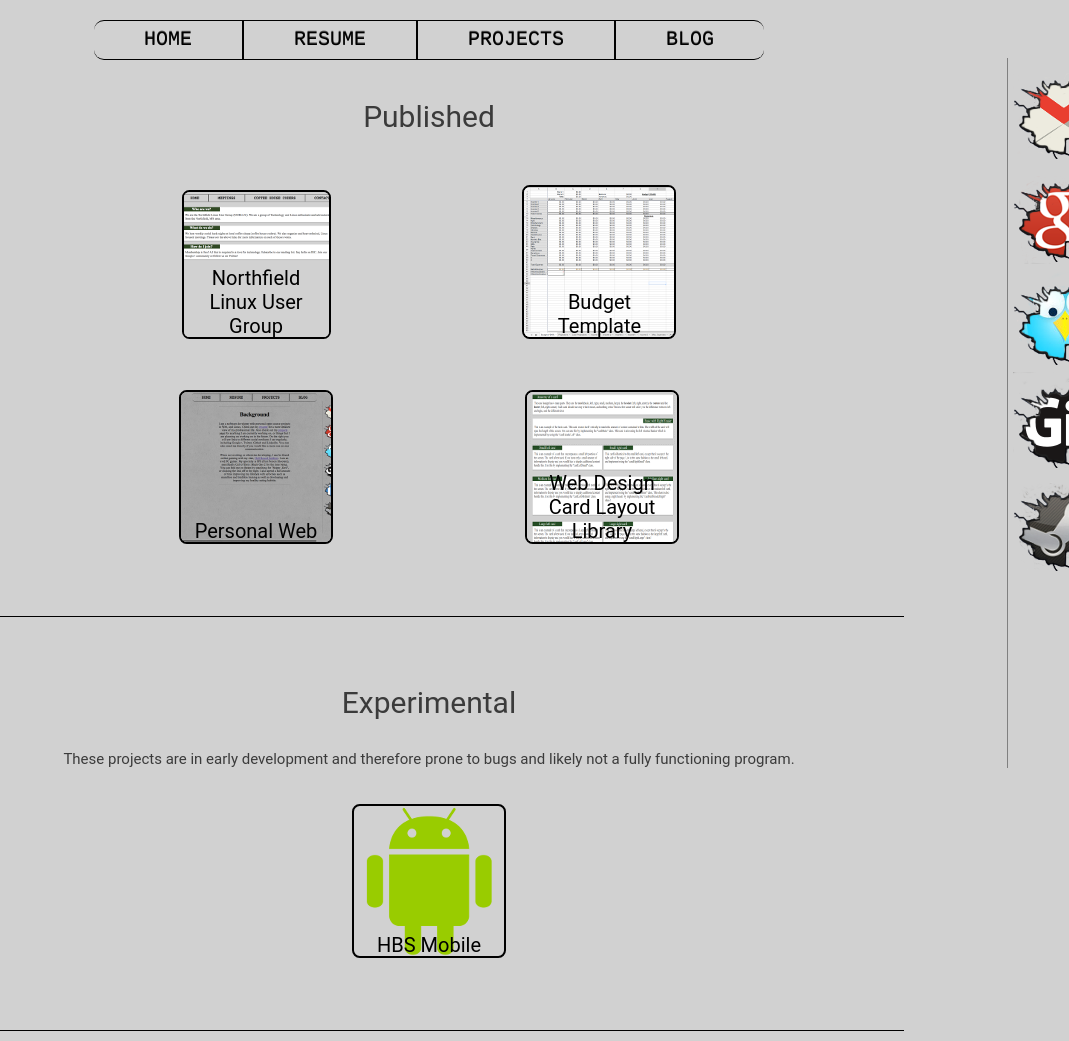
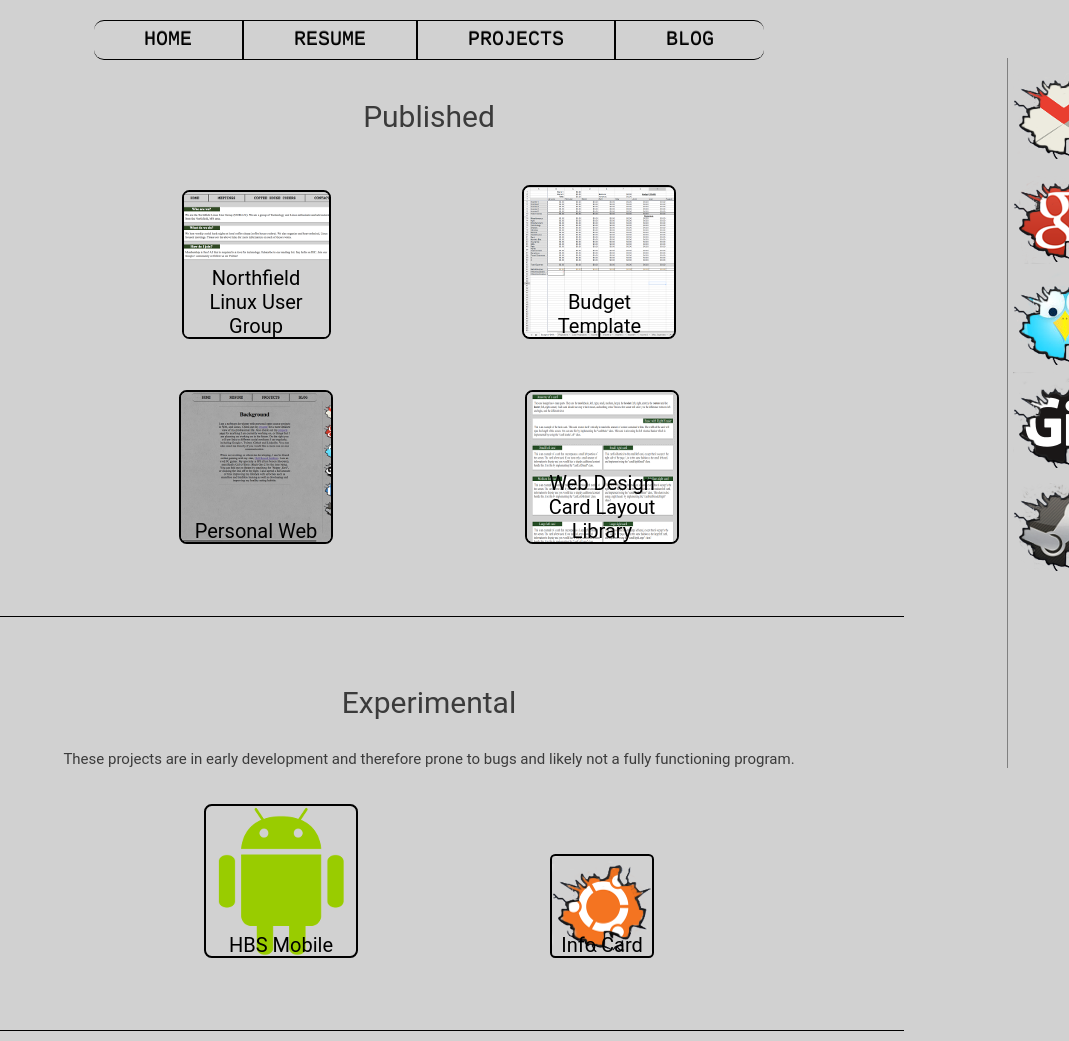
Before and after one commit to mathomastech/mathomastech.github.io, a Jekyll site: the page built from projects/index.html, in a window 1280 px wide. Shown: the whole page, without its empty margins (211-1280 px from the left). Built offline with Jekyll 4.4.1, drawn with Linux system fonts in a browser that asks for light colours.

Commit message:
Added infoCard experimental project.

```diff
--- a/projects/index.html
+++ b/projects/index.html
@@ -31,10 +31,15 @@ layout: default
 <p class="projectCategoryDescription"> These projects are in early development and therefore prone to bugs and likely not a fully functioning program.</p>
 <div class=projectLanding>
 	<ul class="projectList">
-	 <li>
+	    <li>
             <a class="projectPage" href="https://github.com/mathomastech/HBS_Mobile" target="_blank">
             <span class="imageText">HBS Mobile</span>
             <img class="projectThumb" src="/icons/Android-logo.png" alt="Hellbound Soldiers Mobile Application" title="HBS_Mobile"/></a>
         </li>
+        <li>
+            <a class="projectPage" href="https://github.com/mathomastech/infoCard" target="_blank">
+            <span class="imageText">Info Card</span>
+            <img class="projectThumb" src="/icons/UbuntuCracked.png" alt="Info Card" title="Info Card"/></a>
+        </li>
     </ul>
 </div>
```
